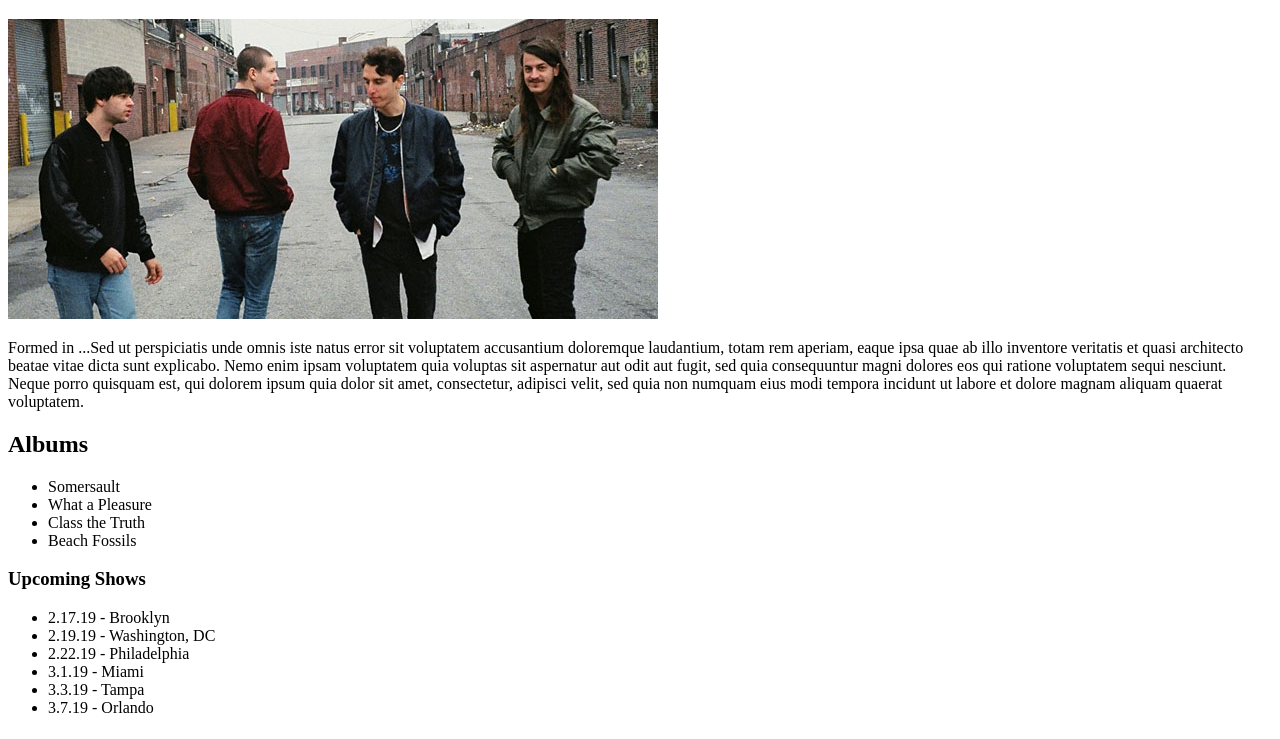
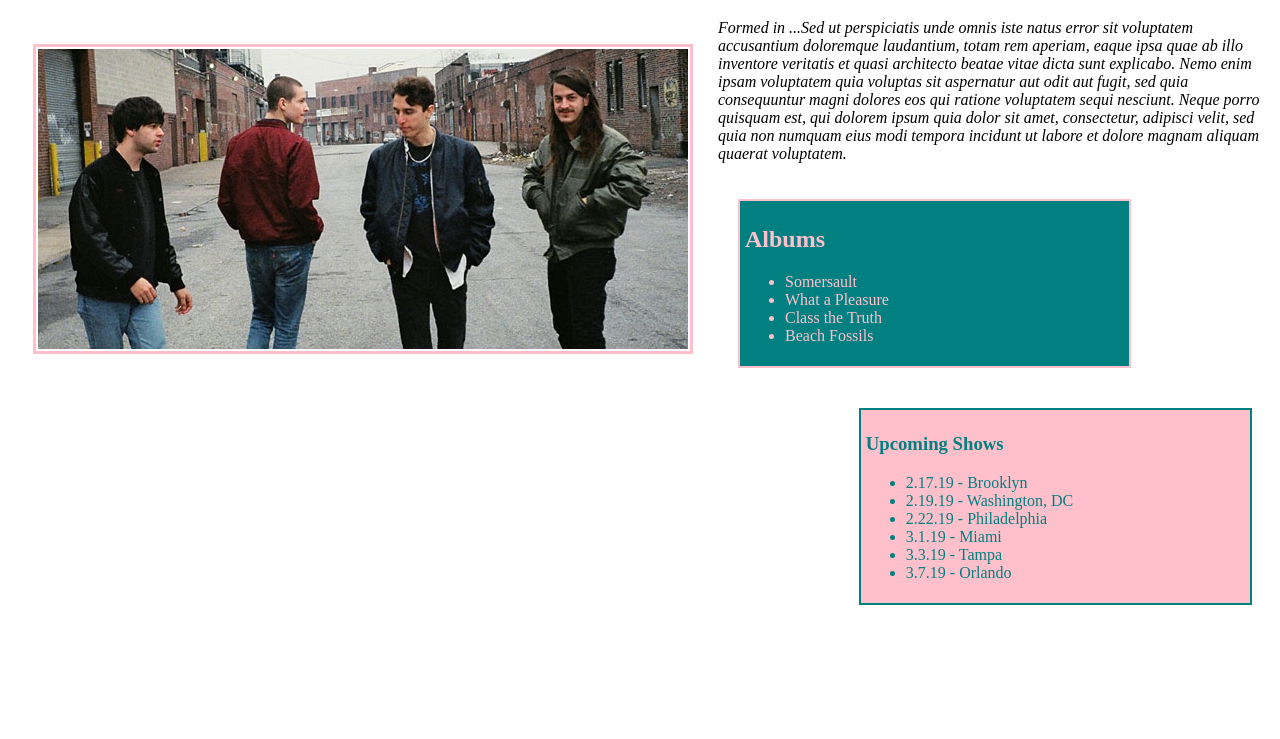
Before and after one commit to sfujiki92/favorite-band, a plain HTML site: page ocean.html in a window 1280 px wide. Shown: the part 61-800 px from the top of the page. Drawn offline with Linux system fonts and the light colour scheme.

Commit message:
added sidebar and styled

```diff
--- a/css/ocean-styles.css
+++ b/css/ocean-styles.css
@@ -0,0 +1,30 @@
+img {
+  float: left;
+  padding: 2px;
+  border: solid pink;
+  margin: 25px;
+}
+
+.sidebar {
+  width: 30%;
+  float: right;
+  background-color: pink;
+  margin: 20px;
+  border: 2px solid teal;
+  padding: 5px;
+  color: teal;
+}
+
+.albums {
+  width: 30%;
+  float: left;
+  background-color: teal;
+  margin: 20px;
+  border: 2px solid pink;
+  padding: 5px;
+  color: pink;
+}
+
+p {
+  font-style: italic;
+}
--- a/ocean.html
+++ b/ocean.html
@@ -9,6 +9,7 @@
     <img src="img/beachfossils.jpg" alt="photo of the band">
     <p>Formed in ...Sed ut perspiciatis unde omnis iste natus error sit voluptatem accusantium doloremque laudantium, totam rem aperiam, eaque ipsa quae ab illo inventore veritatis et quasi architecto beatae vitae dicta sunt explicabo. Nemo enim ipsam voluptatem quia voluptas sit aspernatur aut odit aut fugit, sed quia consequuntur magni dolores eos qui ratione voluptatem sequi nesciunt. Neque porro quisquam est, qui dolorem ipsum quia dolor sit amet, consectetur, adipisci velit, sed quia non numquam eius modi tempora incidunt ut labore et dolore magnam aliquam quaerat voluptatem.</p>
 
+  <div class="albums">
     <h2>Albums</h2>
     <ul>
       <li>Somersault</li>
@@ -16,7 +17,9 @@
       <li>Class the Truth</li>
       <li>Beach Fossils</li>
     </ul>
+  </div>
 
+    <div class="sidebar">
       <h3>Upcoming Shows</h3>
       <ul>
         <li>2.17.19 - Brooklyn</li>
@@ -26,4 +29,5 @@
         <li>3.3.19 - Tampa</li>
         <li>3.7.19 - Orlando</li>
       </ul>
+    </div>
   </body>
```
Lines whose indentation alone changed are shown as unchanged.
